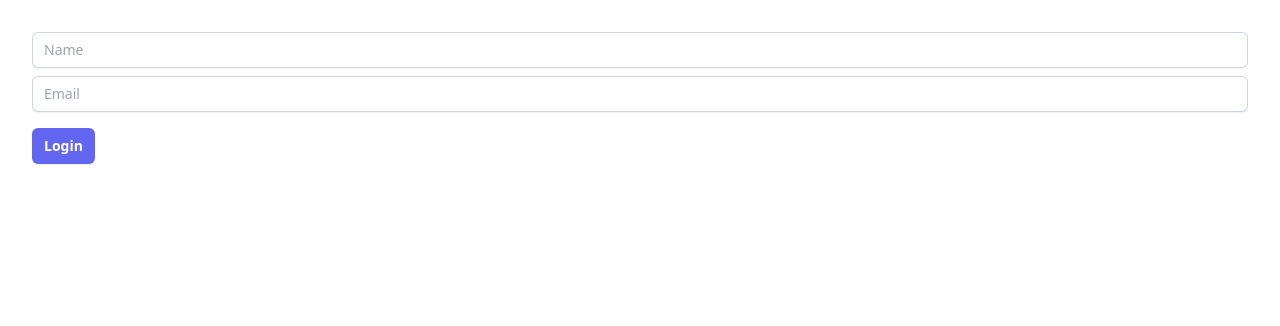
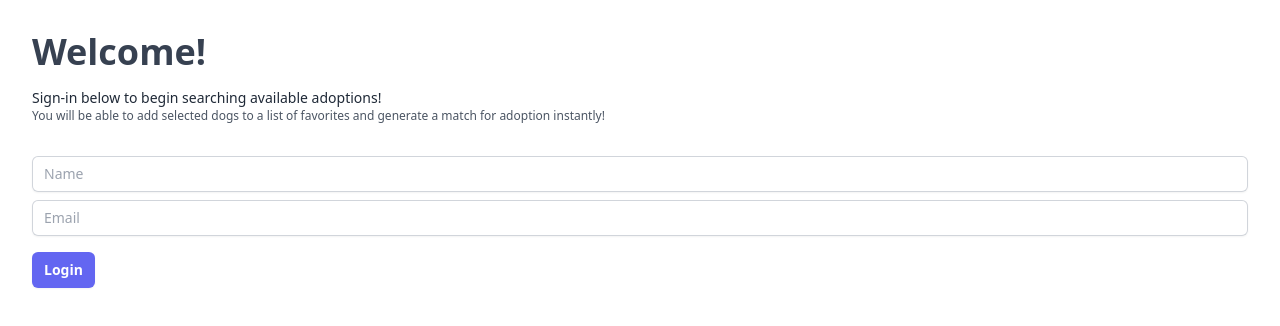
Before and after one commit to themellowpea/fetch-take-home-24, a Vue app: page / in a window 1280 px wide. Shown: the top 326 px of the page. Built offline with nearby package versions, Linux system fonts and the light colour scheme; no server answers.

Commit message:
add some text to login screen

```diff
--- a/src/App.vue
+++ b/src/App.vue
@@ -22,7 +22,17 @@ dogStore.$subscribe((_, store) => {
 <template>
   <div class="wrapper">
     <div v-if="!dogStore.isAuthenticated()">
-      <div class="mt-2">
+      <h1 class="mt-8 text-4xl font-bold text-gray-700">Welcome!</h1>
+
+      <p class="mt-4 text-sm text-gray-800">
+        Sign-in below to begin searching available adoptions!
+      </p>
+      <p class="text-xs text-gray-600">
+        You will be able to add selected dogs to a list of favorites and generate a match for
+        adoption instantly!
+      </p>
+
+      <div class="mt-8">
         <label for="name" class="sr-only block text-sm font-medium leading-6 text-gray-900"
           >Name</label
         >
```
